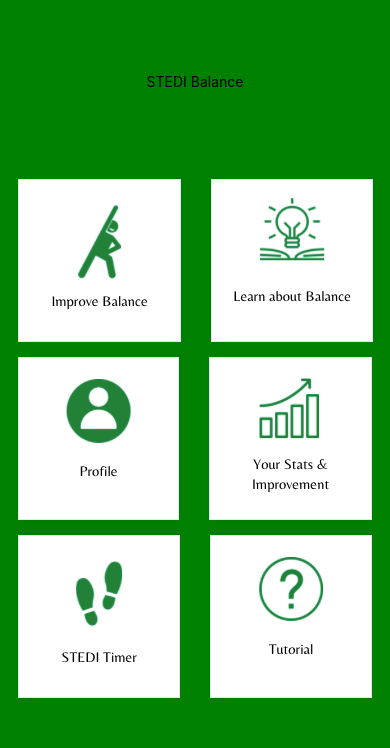
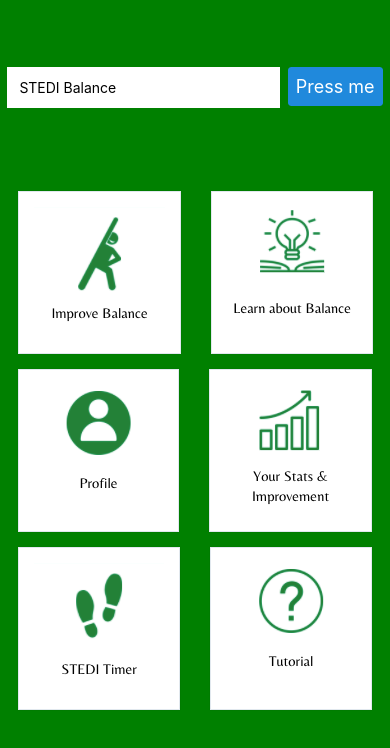
Before and after one commit to withersw/stedi-react-native, a React Native app: screen / in a window 390 px wide. Shown: the top 748 px of the page. Built offline with nearby package versions, Linux system fonts and the light colour scheme.

Commit message:
Bar changes

```diff
--- a/App.js
+++ b/App.js
@@ -15,24 +15,31 @@ export default function App() {
 }
 
 function Bar() {
-  return (
-    <View>
-      <AppName />
-      <Setting />
-    </View>
-  );
+  return(
+      <View style={styles.bar}>
+          <AppName />
+          <Setting />
+      </View>
+  )
 }
 
 function AppName() {
   return (
-    <View>
+    <View style={styles.appName}>
       <Text>STEDI Balance</Text>
     </View>
   );
 }
 
 function Setting() {
-  return <View></View>;
+  return(
+      <View>
+      <Button
+      title="Press me"
+      onPress={() => Alert.alert('Simple Button pressed')}
+    />
+      </View>
+  )
 }
 
 function Icons() {
@@ -105,4 +112,22 @@ const styles = StyleSheet.create({
   card: {
     margin: '12em',
   },
+
+  appName: {
+    backgroundColor: 'white',
+    padding: 12,
+    width: '70%',
+
+  },
+
+  bar: {
+    flexDirection: 'row',
+    width: '100%',
+    justifyContent: 'space-evenly'
+
+  },
+
+  setting: {
+
+  },
 });
--- a/Bar.js
+++ b/Bar.js
@@ -3,11 +3,11 @@ import View from 'react-native';
 import AppName from "./AppName";
 import Setting from "./Setting";
 
-function Bar() {
+function Bar(props) {
     return(
         <View>
-            <AppName />
-            <Setting />
+            <AppName style={props.styles.appName}/>
+            <Setting styles={props.styles.setting}/>
         </View>
     )
 }
```
Also changed, not shown: AppName.js (+14 -6 lines), Setting.js (+8 -5 lines).
